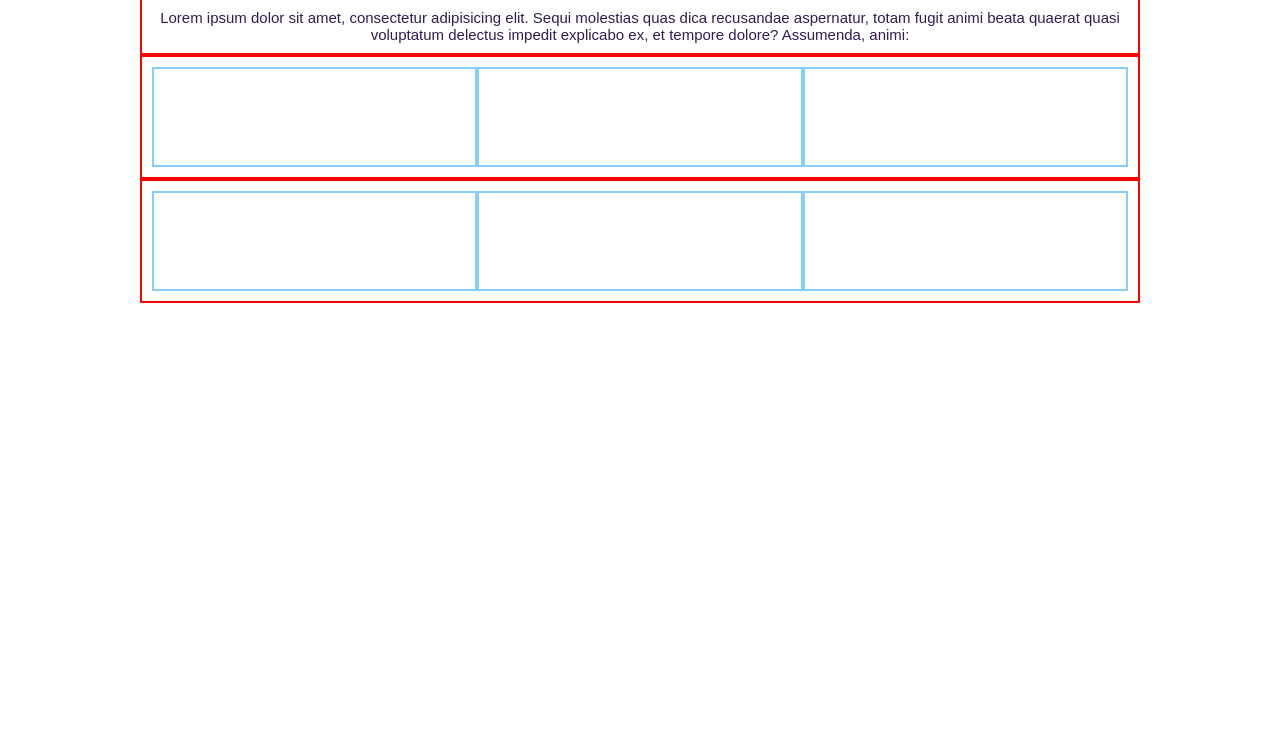
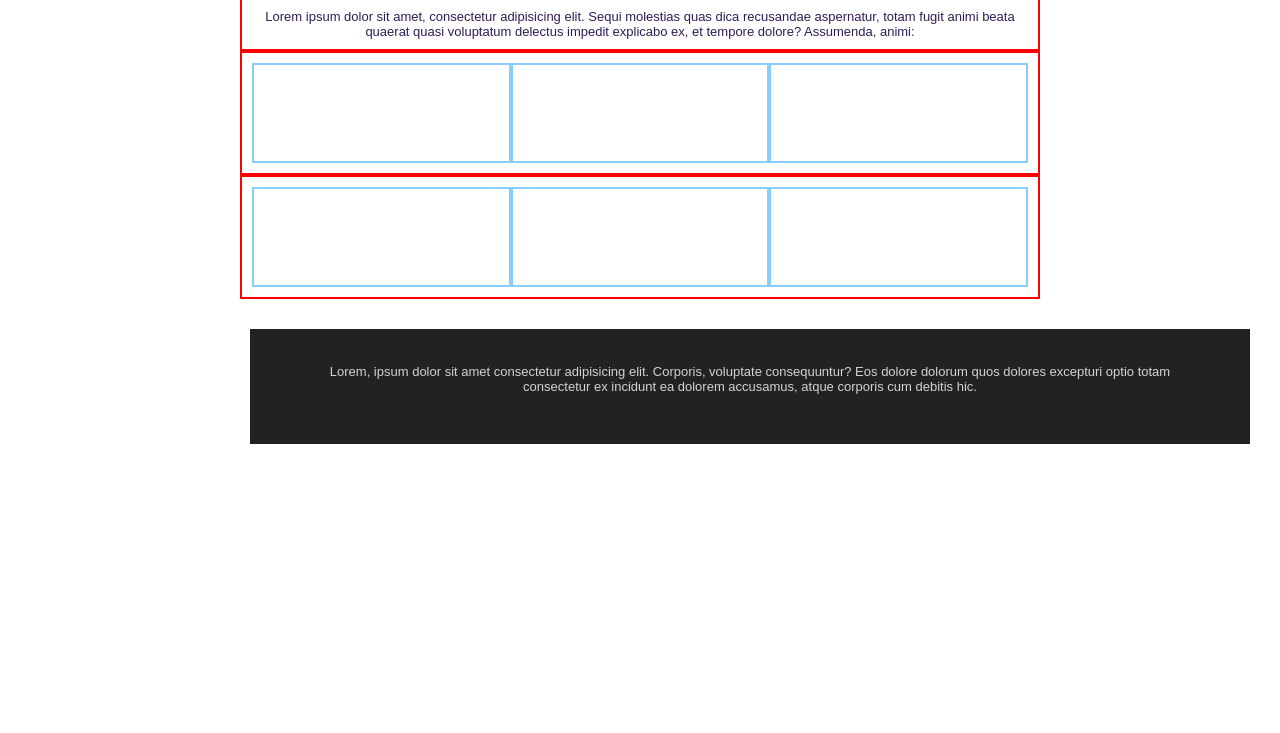
Before and after one commit to igorliotta/html-css-float-cards, a plain HTML site: page index.html in a window 1280 px wide. Shown: the part 67-800 px from the top of the page. Drawn offline with Linux system fonts and the light colour scheme.

Commit message:
ADD-footer

```diff
--- a/css/app.css
+++ b/css/app.css
@@ -20,7 +20,7 @@ img {
 }
 
 .container {
-    max-width: 1000px;
+    max-width: 800px;
     margin: 0 auto;
     border: 2px solid white;
 }
@@ -56,7 +56,24 @@ img {
 }
 
 .text {
-    font-size: 15px;
+    font-size: 13px;
     text-align: center;
     color: #311c54;
 }
+
+/* Footer */
+
+footer .text-footer {
+    width: 1000px;
+    font-size: 13px;
+    text-align: center;
+    color: lightgrey;
+    background-color: #222222;
+    color: lightgrey;
+    padding-top: 35px;
+    padding-left: 50px;
+    padding-right: 50px;
+    padding-bottom: 50px;
+    margin-top: 30px;
+    margin-left: 250px;
+}
--- a/index.html
+++ b/index.html
@@ -37,5 +37,13 @@
    </main>
 
     <!-- Footer -->
+    <footer>
+        <div>
+            <p class="text-footer">
+            Lorem, ipsum dolor sit amet consectetur adipisicing elit. Corporis, voluptate consequuntur? Eos dolore dolorum quos dolores excepturi optio
+            totam consectetur ex incidunt ea dolorem accusamus, atque corporis cum debitis hic.
+            </p>
+        </div>
+    </footer>
 </body>
 </html>
```
